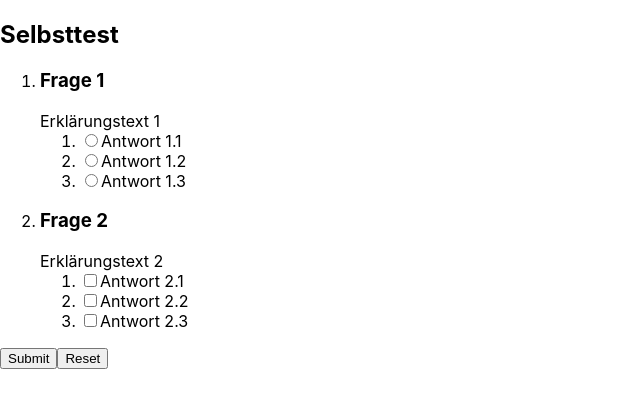
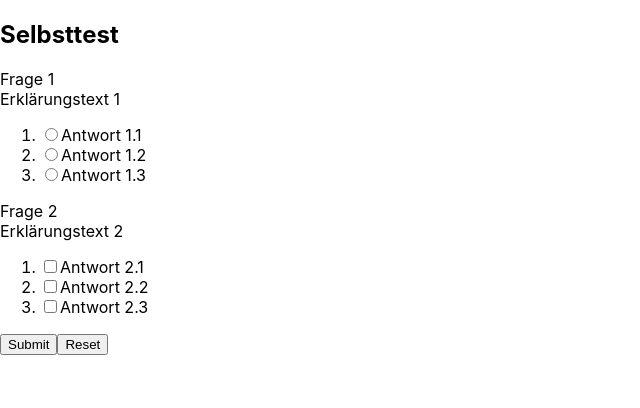
Before and after one commit to neno/quizzy, a React (Create React App) app: page / in a window 1280 px wide. Shown: the top 408 px of the page, without its empty margins (0-640 px from the left). Built offline with nearby package versions, Linux system fonts and the light colour scheme.

Commit message:
Refactor HTML

```diff
--- a/src/components/App.tsx
+++ b/src/components/App.tsx
@@ -38,9 +38,8 @@ const App: React.FC = () => {
         <article>
             <h1>{state.quiz.title}</h1>
             <form action="#" onSubmit={handleSubmit}>
-                <ol>
                 {state.quiz.questions.map((question) => (
-                        <li key={question.id}>
+                    <div className="t-quiz__questions" key={question.id}>
                         <Question
                             id={question.id}
                             questionType={question.questionType}
@@ -50,22 +49,23 @@ const App: React.FC = () => {
                             toggleAnswer={toggleAnswer}
                             showResults={state.showResults}
                         />
-                        </li>
+                    </div>
                 ))}
-                </ol>
-                <div>
+                <div className="t-quiz__actions">
                     <button type="submit">Submit</button>
                     <button type="button" onClick={handleReset}>
                         Reset
                     </button>
                 </div>
             </form>
+            <div className="t-quiz__results">
                 {state.showResults && (
                     <Result
                         questions={state.quiz.questions}
                         results={state.quiz.results}
                     />
                 )}
+            </div>
         </article>
     ) : (
         <div>Loading…</div>
--- a/src/components/Question.tsx
+++ b/src/components/Question.tsx
@@ -41,11 +41,11 @@ const Question: React.FC<Props> = ({
     const isCorrect = isCorrectlyAnswered(answers);
 
     return (
-        <div className={getQuestionClassNames(showResults, isCorrect)}>
-            <h3>
+        <fieldset className={getQuestionClassNames(showResults, isCorrect)}>
+            <legend>
                 {title}
                 {showResults && (isCorrect ? <Correct /> : <Incorrect />)}
-            </h3>
+            </legend>
             <div dangerouslySetInnerHTML={{ __html: text }} />
             <ol>
                 {answers.map((answer) => (
@@ -63,7 +63,7 @@ const Question: React.FC<Props> = ({
                     </li>
                 ))}
             </ol>
-        </div>
+        </fieldset>
     );
 };
 
--- a/src/components/Result.tsx
+++ b/src/components/Result.tsx
@@ -25,7 +25,11 @@ const evaluate = (results: IResult[], score: number) => {
 const Result: React.FC<Props> = ({ results, questions }) => {
     const score = getScore(questions);
     const res = evaluate(results, score);
-    return <div>{res.text}</div>;
+    return (
+        <p aria-live="assertive" role="status">
+            {res.text}
+        </p>
+    );
 };
 
 export default Result;
--- a/src/index.css
+++ b/src/index.css
@@ -27,3 +27,26 @@ code {
 .a-quiz-answer--incorrect {
   border-bottom: 3px solid red;
 }
+
+legend {
+  display: table;
+  float: left;
+  margin: 0;
+  padding: 0;
+  width: 100%;
+}
+
+legend + * {
+  clear: both;
+}
+
+fieldset {
+  border: 0;
+  padding: 0.01em 0 0 0;
+  margin: 0;
+  min-width: 0;
+}
+
+body:not(:-moz-handler-blocked) fieldset {
+  display: table-cell;
+}
```
Lines whose indentation alone changed are shown as unchanged.
